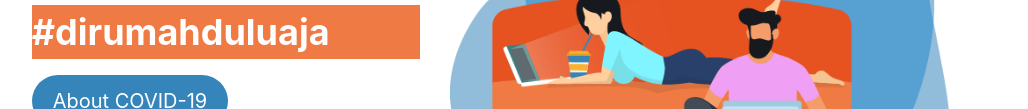
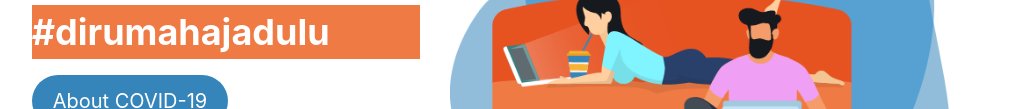
Before and after one commit to abdul23lm/covid19-visualdesign, a plain HTML site: page index.html in a window 1280 px wide. Shown: the part 310-419 px from the top of the page, without its empty margins (205-1233 px from the left). Drawn offline with Linux system fonts and the light colour scheme.

Commit message:
first commit

```diff
--- a/index.html
+++ b/index.html
@@ -62,7 +62,7 @@
         <section class="section-header row justify-content-center" id="header">
             <div class="col-3 col-md-2 header-content-text">
                 <h2>lawan <br> COVID-19 dengan <br></h2>
-                <p>#dirumahduluaja</p>
+                <p>#dirumahajadulu</p>
                 <button class="btn btn-login btn-header">
     About COVID-19
    </button>
```
